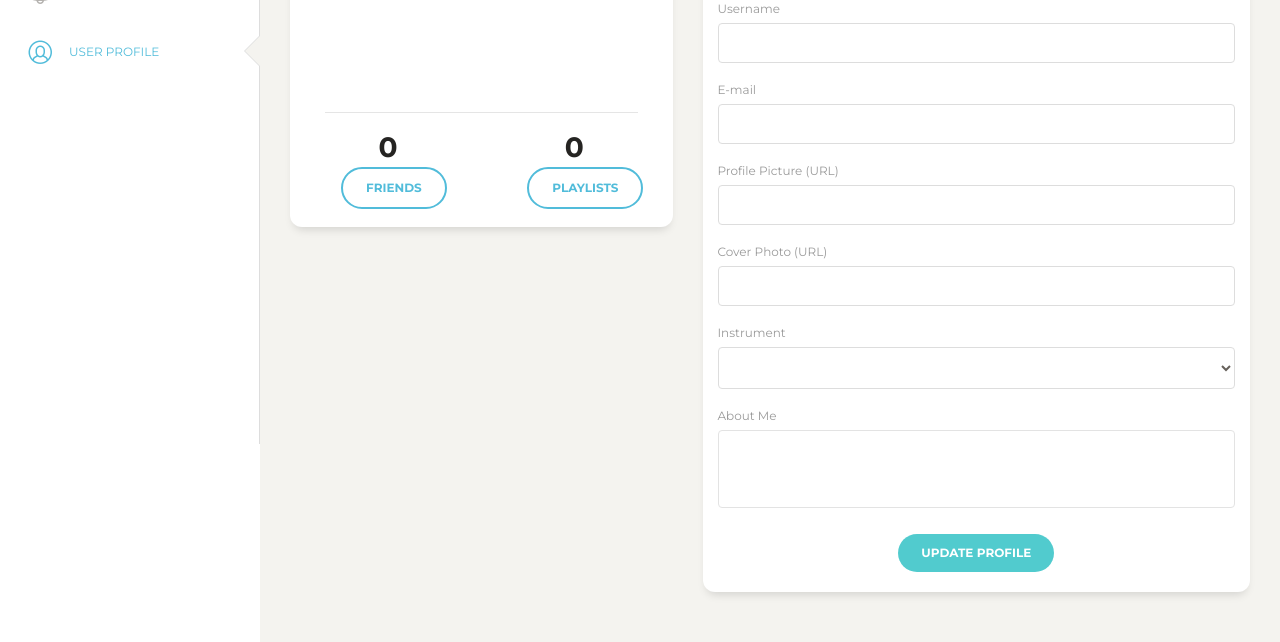
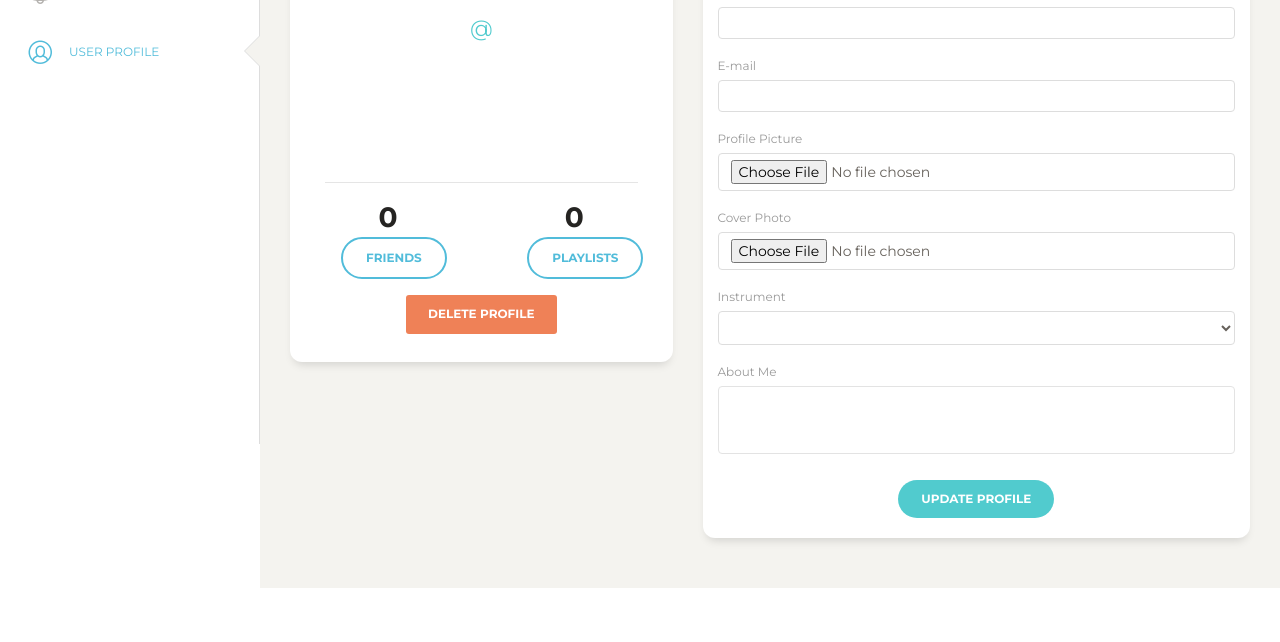
Before and after one commit to 15ogburnw/Capstone_1_Tabular, a Flask app: template templates/users/current/edit_profile.html in a window 1280 px wide. Shown: the part 356-998 px from the top of the page. After the commit the page ends 944 px from the top, so only its background shows below. Run offline with Flask 2, Linux system fonts and the light colour scheme; the template is opened without the code that fills it: values that come from a table or form of the project are taken from there, others are empty; some libraries are stand-ins or nearby versions.

Commit message:
implemented file upload for profile pic and cover photo

```diff
--- a/app.py
+++ b/app.py
@@ -10,12 +10,16 @@ from sqlalchemy.exc import IntegrityError
 import requests
 from json import loads
 from functools import wraps
+from secret import secret
+from werkzeug.utils import secure_filename
 
 
 app = Flask(__name__)
 
 
 CURR_USER_KEY = "curr_user"
+UPLOAD_FOLDER = 'static/images/users/'
+ALLOWED_EXTENSIONS = {'png', 'jpg', 'jpeg', 'webp', 'bmp', 'svg', 'ai'}
 
 
 app.config['SQLALCHEMY_DATABASE_URI'] = (
@@ -23,13 +27,13 @@ app.config['SQLALCHEMY_DATABASE_URI'] = (
 app.config['SQLALCHEMY_TRACK_MODIFICATIONS'] = False
 app.config['SQLALCHEMY_ECHO'] = False
 app.config['DEBUG_TB_INTERCEPT_REDIRECTS'] = False
-app.config['SECRET_KEY'] = os.environ.get('SECRET_KEY', "it's a secret")
+app.config['SECRET_KEY'] = os.environ.get('SECRET_KEY', secret)
+app.config['UPLOAD_FOLDER'] = UPLOAD_FOLDER
+app.config['SEND_FILE_MAX_AGE_DEFAULT'] = -1
 
 toolbar = DebugToolbarExtension(app)
 
 connect_db(app)
-
-CURR_USER_KEY = 'curr_user'
 
 
 @app.before_request
@@ -100,6 +104,24 @@ def add_song_if_new(**kwargs):
     song = Song(**kwargs)
     db.session.add(song)
     db.session.commit()
+
+
+def allowed_file(filename):
+    return '.' in filename and \
+           filename.rsplit('.', 1)[1].lower() in ALLOWED_EXTENSIONS
+
+
+def save_picture(pic):
+
+    filename = secure_filename(pic.filename)
+    user_folder = os.path.join(app.config['UPLOAD_FOLDER'], g.user.username)
+    if not os.path.exists(user_folder):
+        os.mkdir(user_folder)
+    if os.path.exists(os.path.join(user_folder, filename)):
+        os.remove(os.path.join(user_folder, filename))
+
+    pic.save(os.path.join(user_folder, filename))
+    return (os.path.join(user_folder, filename))[len('static/'):]
 
 
 @app.route('/')
@@ -253,8 +275,20 @@ def edit_my_profile():
 
                 if key == 'instrument_id' and value == 0:
                     g.user.instrument = None
+                elif key == 'profile_pic' or key == 'cover_pic':
+                    pass
                 else:
                     setattr(g.user, key, value)
+
+            if form.profile_pic.data and allowed_file(form.profile_pic.raw_data[0].filename):
+                pic = request.files[form.profile_pic.name]
+                filename = save_picture(pic=pic)
+                g.user.profile_pic = filename
+
+            if form.cover_pic.data and allowed_file(form.cover_pic.raw_data[0].filename):
+                pic = request.files[form.cover_pic.name]
+                filename = save_picture(pic=pic)
+                g.user.cover_pic = filename
 
         # error handling for duplicate username
         except IntegrityError:
@@ -268,6 +302,18 @@ def edit_my_profile():
 
     # If get request, render the form
     return render_template('users/current/edit_profile.html', user=g.user, form=form)
+
+
+@app.route('/users/profile/delete', methods=["POSt"])
+@login_required
+def delete_profile():
+
+    user = User.query.get_or_404(g.user.id)
+    db.session.delete(user)
+    db.session.commit()
+
+    flash('Your account has been successfully deleted!', 'success')
+    return redirect('/')
 
 
 @app.route('/users/likes', methods=['POST'])
--- a/forms.py
+++ b/forms.py
@@ -1,5 +1,5 @@
 from flask_wtf import FlaskForm
-from wtforms import StringField, PasswordField, TextAreaField, SelectField
+from wtforms import StringField, PasswordField, TextAreaField, SelectField, FileField
 from wtforms.validators import InputRequired, Email, Length
 
 
@@ -28,9 +28,9 @@ class EditUserForm(FlaskForm):
     email = StringField('E-mail', validators=[InputRequired(
         message='This field is required!'), Email(message='Please enter a valid email address!')])
 
-    profile_pic = StringField('Profile Picture (URL)')
+    profile_pic = FileField('Profile Picture')
 
-    cover_pic = StringField('Cover Photo (URL)')
+    cover_pic = FileField('Cover Photo')
 
     instrument_id = SelectField('Instrument', coerce=int)
 
--- a/models.py
+++ b/models.py
@@ -104,10 +104,10 @@ class User(db.Model):
     last_name = db.Column(db.String(30), nullable=True)
 
     profile_pic = db.Column(
-        db.Text, nullable=True, default='https://media.istockphoto.com/vectors/vector-guitar-logo-icon-vector-id1197682363?k=20&m=1197682363&s=170667a&w=0&h=x0Rfh6occzSzKRjar0zQqQhR15GhM_4UrSVwHgXhXto=')
+        db.Text, nullable=True, default='images/default_profile_pic.png')
 
     cover_pic = db.Column(
-        db.Text, nullable=True, default='https://facebooktimelinephotos.files.wordpress.com/2012/01/grass-landscape.png')
+        db.Text, nullable=True, default='images/default_cover_pic.jpg')
 
     instrument_id = db.Column(db.Integer, db.ForeignKey(
         'instruments.id', ondelete='SET NULL'), nullable=True, default=None)
--- a/templates/home.html
+++ b/templates/home.html
@@ -100,7 +100,7 @@
           <div class="collapse navbar-collapse justify-content-end">
 
             <a class="navbar-link mr-2" href="{{url_for('user_profile', user_id=curr_user.id)}}">
-              <img src="{{curr_user.profile_pic}}" style="width:30px; height:30px; border-radius: 15px; border: solid gray 1px;" loading="lazy">
+              <img src="{{url_for('static',filename=curr_user.profile_pic)}}" style="width:30px; height:30px; border-radius: 15px; border: solid gray 1px;" loading="lazy">
             </a>
             <a class="navbar-link mr-4" href="{{url_for('user_profile', user_id=curr_user.id)}}">@{{curr_user.username | e}}</a>
             <a class="navbar-link" href="/logout">Logout</a>
--- a/templates/users/current/edit_profile.html
+++ b/templates/users/current/edit_profile.html
@@ -12,12 +12,12 @@
 <div class="row">
     <div class="col-xl-5 col-lg-8 col-md-10">
       <div class="card card-user">
-        <div class="image">
-          <img style="height:100%; width:100%; border-radius: 10px 10px 0px 0px;" src="{{user.cover_pic}}" alt="cover photo">
+        <div class="image" style="height:200px;">
+          <img style="height:100%; width:100%; border-radius: 10px 10px 0px 0px;" src="{{url_for('static',filename=user.cover_pic)}}" alt="cover photo">
         </div>
         <div class="card-body">
           <div class="author">
-            <img class="avatar border-gray" src="{{user.profile_pic}}" alt="profile photo">
+            <img class="avatar border-gray" src="{{url_for('static',filename=user.profile_pic)}}" alt="profile photo">
             <h2 class="title mb-0">{{user.full_name | e}}</h2>
             <h5 class="mt-0">
               <a href="{{url_for('user_profile', user_id=user.id)}}">@{{user.username | e}}</a>
@@ -50,6 +50,11 @@
               </div> -->
             </div>
           </div>
+          <div class="row text-center justify-content-center my-3">
+            <form action="{{url_for('delete_profile')}}" method="post">
+                <button type="submit" class="btn btn-danger text-center">Delete Profile</button>
+            </form>
+          </div>
         </div>
       </div>
     </div>
@@ -59,7 +64,7 @@
           <h5 class="card-title">Edit Profile</h5>
         </div>
         <div class="card-body">
-          <form role="form" class="text-start" action="{{url_for('edit_my_profile')}}" method="post">
+          <form role="form" class="text-start" action="{{url_for('edit_my_profile')}}" method="post" enctype='multipart/form-data'>
 
             {{ form.hidden_tag() }}
 
@@ -69,7 +74,7 @@
               {% endfor %}
 
 
-              <div class="form-group my-3 ">
+              <div class="my-3 ">
                 {{ field.label(class_='form-label') }}
                 {{ field(class_="form-control") }}
               </div>
--- a/templates/users/profile.html
+++ b/templates/users/profile.html
@@ -9,13 +9,13 @@
 <div class="row">
     <div class="col-xl-6 col-md-8">
       <div class="card card-user">
-        <div class="image">
-          <img style="height:100%; width:100%; border-radius: 10px 10px 0px 0px;" src="{{user.cover_pic}}" alt="cover photo">
+        <div class="image" style="height:200px;">
+          <img style="height:100%; width:100%; border-radius: 10px 10px 0px 0px;" src="{{url_for('static',filename=user.cover_pic)}}" alt="cover photo">
         </div>
         <div class="card-body mb-0">
           <div class="author">
 
-            <img class="avatar border-gray" src="{{user.profile_pic}}" alt="profile photo">
+            <img class="avatar border-gray" src="{{url_for('static',filename=user.profile_pic)}}" alt="profile photo">
             <h2 class="title mb-0">{{user.full_name | e}}</h2>
             <h5 class="mt-0">
               @{{user.username | e}}
--- a/templates/welcome.html
+++ b/templates/welcome.html
@@ -66,9 +66,9 @@
           {% if messages %}
             {% for category, message in messages %}
             <div class="alert alert-{{category}} alert-dismissible fade show" role="alert">
-              <span class="alert-text">{{message | e}}</span>
-              <button type="button" class="btn-close" data-bs-dismiss="alert" aria-label="Close">
-                  <span aria-hidden="true">&times;</span>
+              <span class="text-light font-weight-bold">{{message | e}}</span>
+              <button type="button" class="btn-close d-flex align-items-center" data-bs-dismiss="alert" aria-label="Close" style="top:0%; ">
+                  <span aria-hidden="true" class="p-0" style="font-size: 35px; ">&times;</span>
               </button>
             </div>
             {% endfor %}
```
Also changed, not shown: static/images/default_cover_pic.jpg, static/images/users/ProudDragon/Natural-Facebook-Cover-Photo.webp (added), static/images/users/lockdownfallredred/default_cover_pic.jpg (added), static/images/users/lockdownfallredred/default_profile_pic.png (added), static/images/users/lockdownfallredred/download.png (added), static/images/users/lockdownfallredred/drawSQL-export-2022-07-31_11_38.png (added), static/images/users/lockdownfallredred/photo-1504805572947-34fad45aed93.jpg (added), 1 other file.
